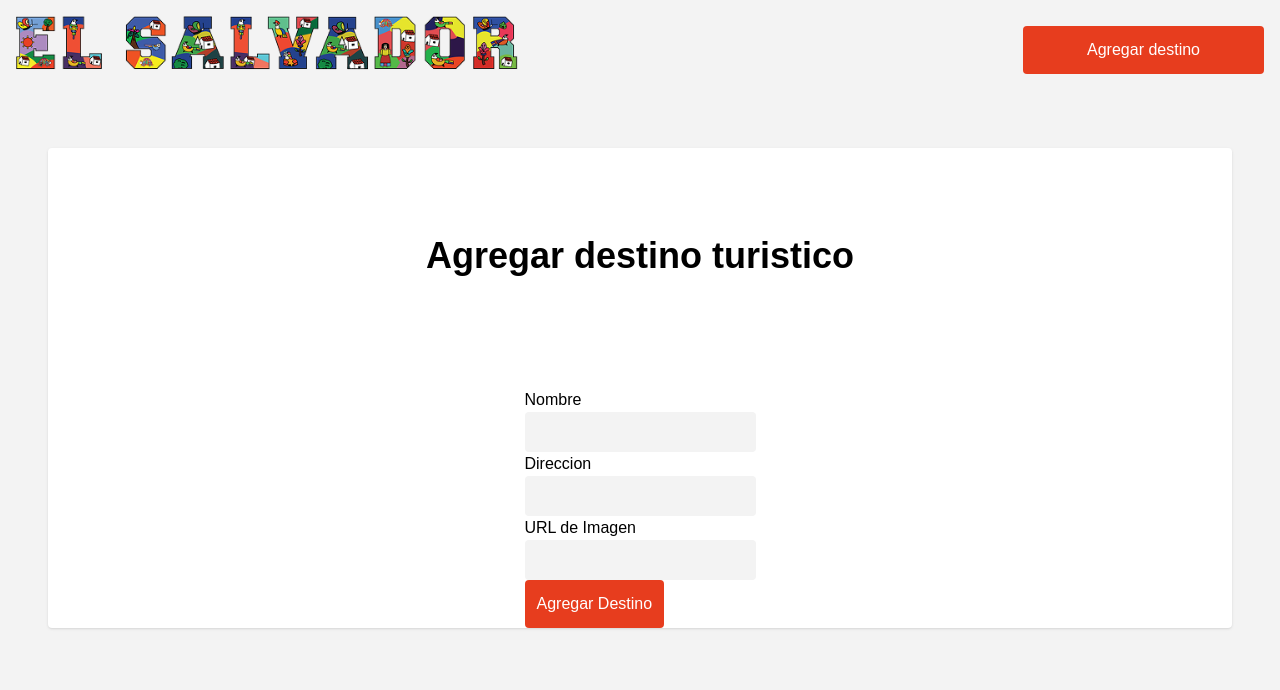
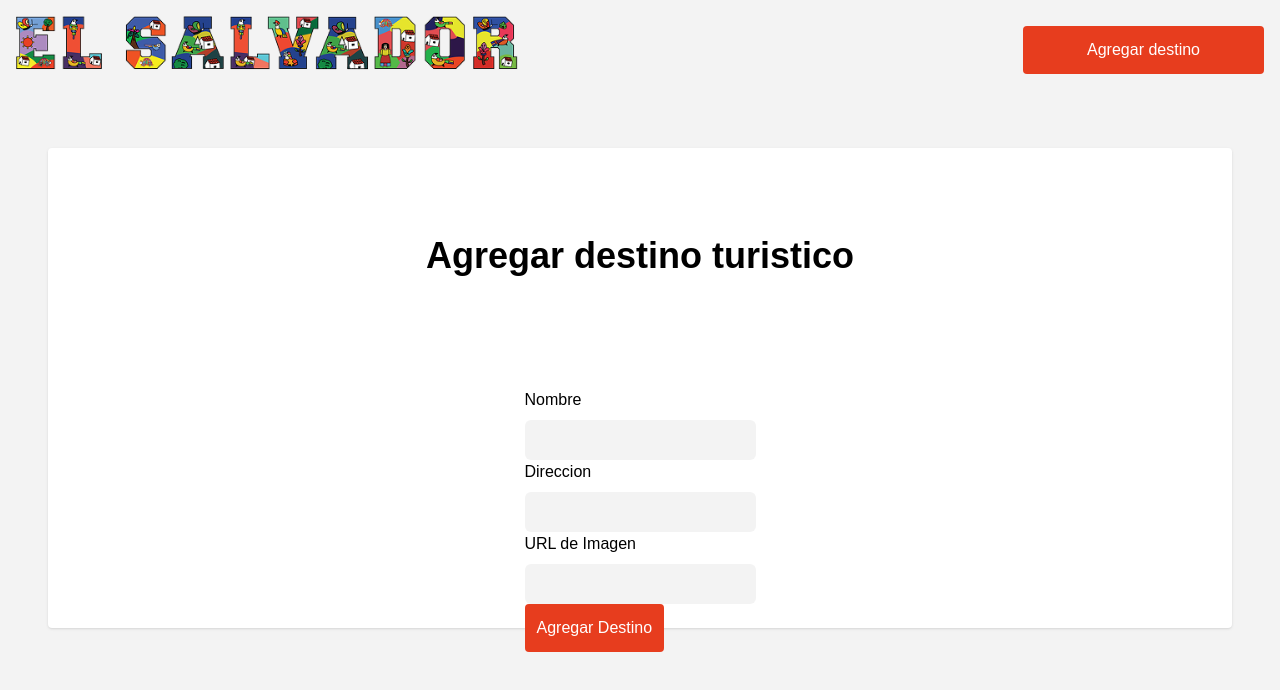
Before and after one commit to ferjgm98/destinos-turisticos-web, a Next.js app: page /agregar-destino in a window 1280 px wide. Shown: the top 690 px of the page. Built offline with nearby package versions, Linux system fonts and the light colour scheme.

Commit message:
feat: improve Input component with className and containerClassName props

```diff
--- a/components/core/Input.tsx
+++ b/components/core/Input.tsx
@@ -6,6 +6,8 @@ export type InputProps = {
   value?: string;
   type?: string;
   onChange?: (e: any) => void;
+  className?: undefined | string;
+  containerClassName?: undefined | string;
 };
 
 export default function Input({
@@ -14,14 +16,16 @@ export default function Input({
   type = "text",
   value,
   onChange,
+  className = "",
+  containerClassName = "",
 }: InputProps) {
   return (
-    <label className="flex flex-col" htmlFor={name}>
-      {label ? label : ""}
+    <label className={`flex flex-col ${containerClassName}`} htmlFor={name}>
+      <span className="mb-2">{label ? label : ""}</span>
       <input
         id={name}
         name={name}
-        className="bg-[#F3F3F3] rounded px-3 py-2"
+        className={`bg-td-base rounded-md px-3 py-2 ${className}`}
         type={type}
         value={value}
         onChange={onChange}
```
